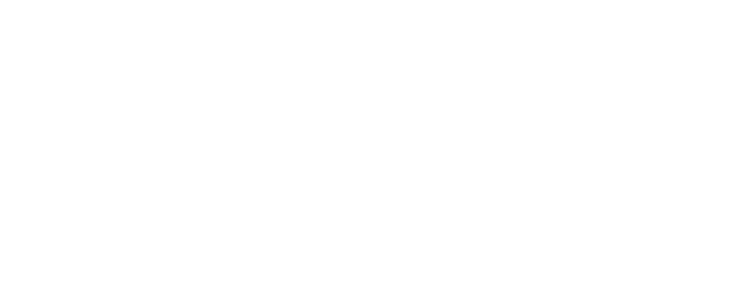
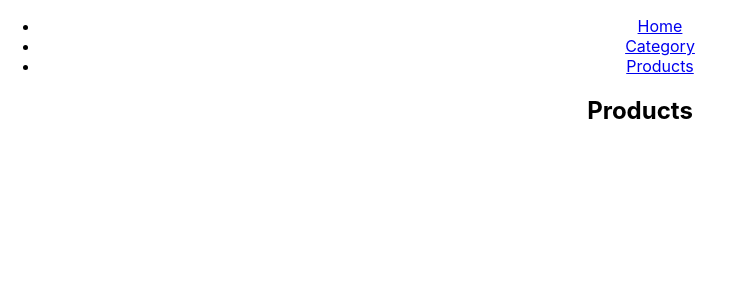
Before and after one commit to AsadRz/React-Routing-Demo, a React (Create React App) app in the folder react-router-demo/: page /products in a window 1280 px wide. Shown: the top 300 px of the page, without its empty margins (0-734 px from the left). Built offline with nearby package versions, Linux system fonts and the light colour scheme.

Commit message:
Routes Implementation along with Navigation using Link

```diff
--- a/react-router-demo/src/App.js
+++ b/react-router-demo/src/App.js
@@ -1,9 +1,28 @@
 import './App.css';
+import { Link, Route, Switch } from 'react-router-dom';
+import Category from './components/Category';
+import Products from './components/Products';
+import Home from './components/Home';
 
 function App() {
   return (
-    <div className="App">
-
+    <div className='App'>
+      <nav className='navbar navbar-light'>
+        <ul className='nav navbar-nav'>
+          <li>
+            <Link to='/'>Home</Link>
+          </li>
+          <li>
+            <Link to='/category'>Category</Link>
+          </li>
+          <li>
+            <Link to='/products'>Products</Link>
+          </li>
+        </ul>
+      </nav>
+      <Route path='/' exact component={Home} />
+      <Route path='/category' component={Category} />
+      <Route path='/products' component={Products} />
     </div>
   );
 }
--- /dev/null
+++ b/react-router-demo/src/components/Category/index.jsx
@@ -0,0 +1,9 @@
+import React from 'react';
+
+const Category = () => (
+  <div>
+    <h2>Category</h2>
+  </div>
+);
+
+export default Category;
--- /dev/null
+++ b/react-router-demo/src/components/Home/index.jsx
@@ -0,0 +1,9 @@
+import React from 'react';
+
+const Home = () => (
+  <div>
+    <h2>Hello</h2>
+  </div>
+);
+
+export default Home;
--- /dev/null
+++ b/react-router-demo/src/components/Products/index.jsx
@@ -0,0 +1,9 @@
+import React from 'react';
+
+const Products = () => (
+  <div>
+    <h2>Products</h2>
+  </div>
+);
+
+export default Products;
```
